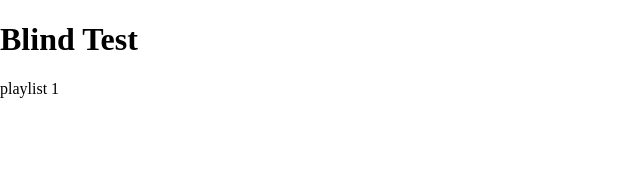
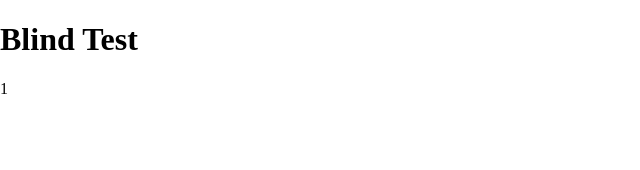
Before and after one commit to smndhm/dzr-blind-test, a Vue app: page /#/playlist/1 in a window 1280 px wide. Shown: the top 170 px of the page, without its empty margins (0-640 px from the left). Built offline with nearby package versions, Linux system fonts and the light colour scheme.

Commit message:
chore: ghpage

```diff
--- a/src/views/Blindtest.vue
+++ b/src/views/Blindtest.vue
@@ -1,5 +1,5 @@
 <template>
-  <div>playlist {{ $route.params.id }}</div>
+  <div>{{ $route.params.id }}</div>
 </template>
 
 <script>
```
